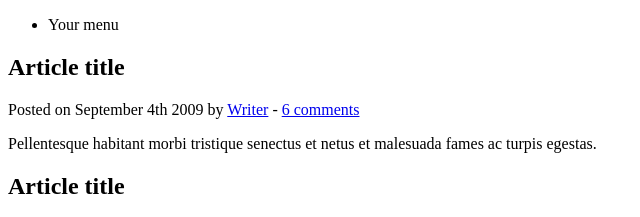
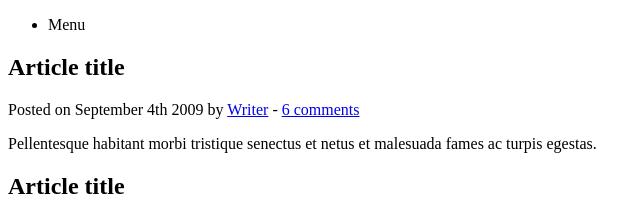
Before and after one commit to WillCaballero/Demo-repo2, a plain HTML site: page index.html in a window 1280 px wide. Shown: the top 217 px of the page, 0-640 px from the left. Drawn offline with Linux system fonts and the light colour scheme.

Commit message:
cambio de menu

```diff
--- a/index.html
+++ b/index.html
@@ -12,7 +12,7 @@
 	<header>
 		<nav>
 			<ul>
-				<li>Your menu</li>
+				<li>Menu</li>
 			</ul>
 		</nav>
 	</header>
```
